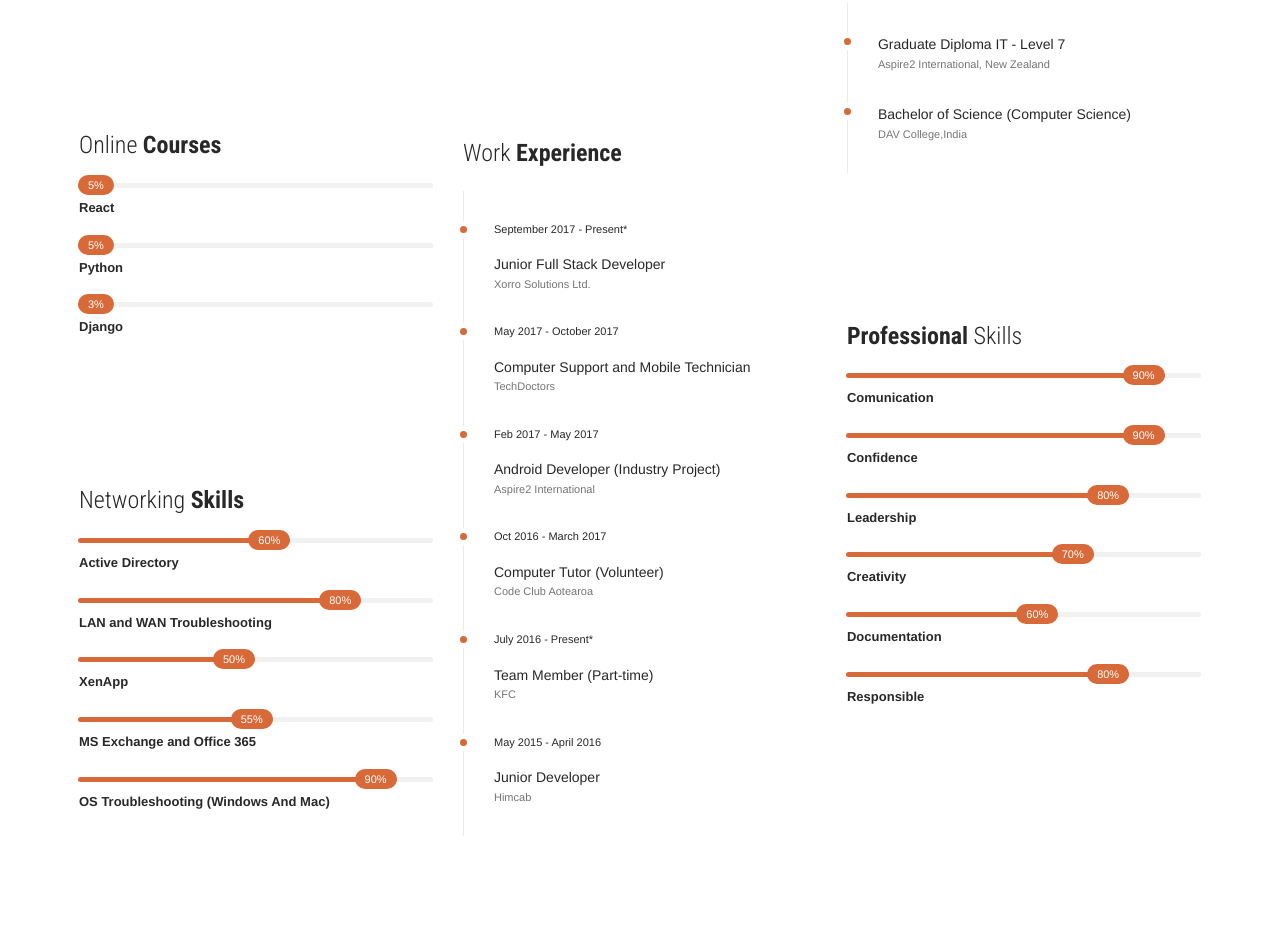
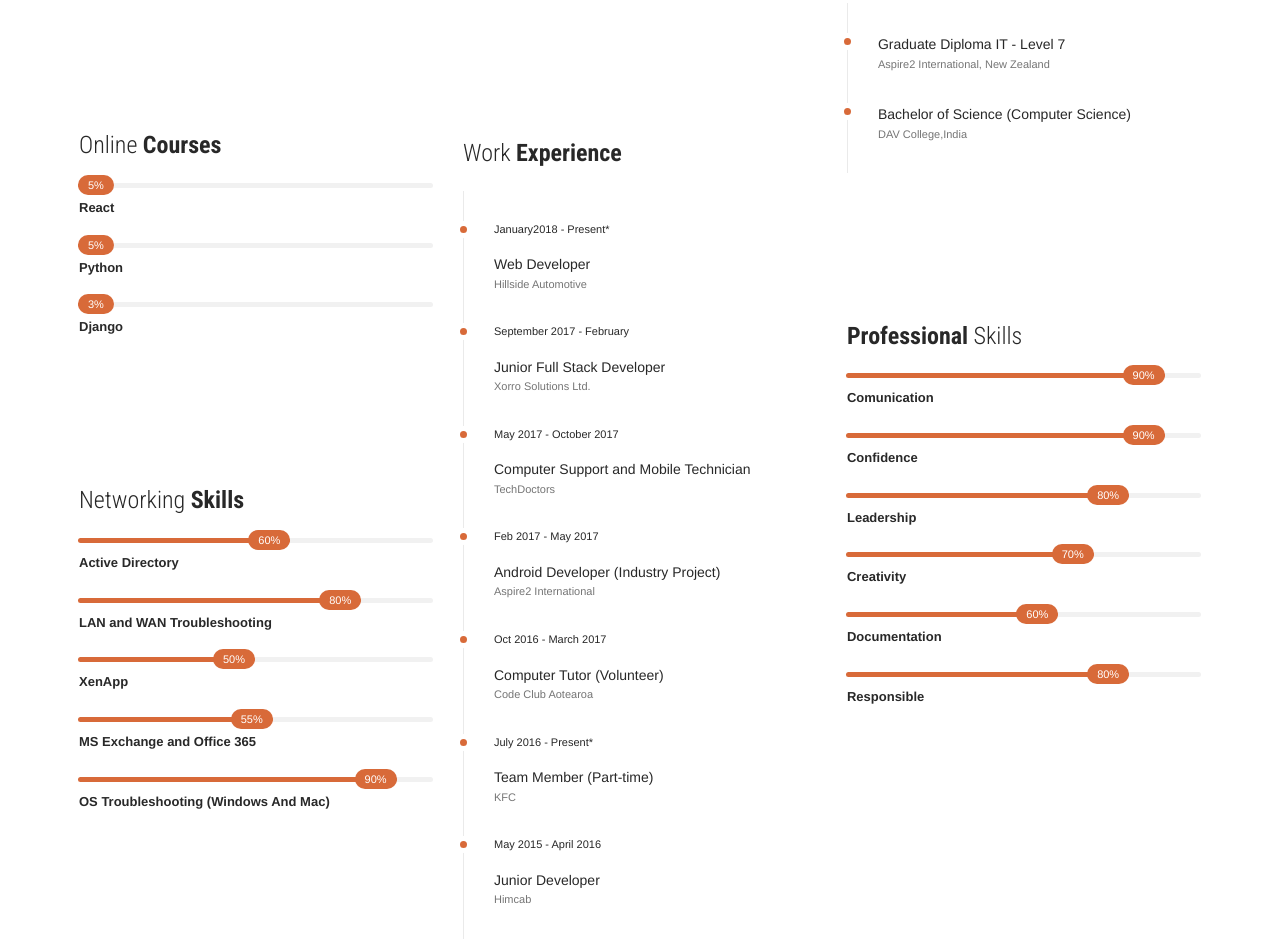
Before and after one commit to hsd6224/HarinderSDhillon, a plain HTML site: page index.html in a window 1280 px wide. Shown: the part 1745-2684 px from the top of the page. Drawn offline with Linux system fonts and the light colour scheme; some packages are replaced by stand-ins of ours.

Commit message:
add new files

```diff
--- a/index.html
+++ b/index.html
@@ -316,8 +316,13 @@
   							<h4>Work <strong>Experience</strong></h4>
   														<!-- <h5>2 Years 6 months</h5> -->
   							<div class="timeline">
+                                <div class="timeline-event te-primary">
+                      <span class="event-date"> January2018 - Present* </span>
+                      <span class="event-name"> Web Developer</span>
+                      <span class="event-description"> <a href="#" target="_blank"> Hillside Automotive </a></span>
+                  </div>
                   <div class="timeline-event te-primary">
-                      <span class="event-date"> September 2017 - Present* </span>
+                      <span class="event-date"> September 2017 - February </span>
                       <span class="event-name"> Junior Full Stack Developer</span>
                       <span class="event-description"> <a href="http://xorro.com/" target="_blank"> Xorro Solutions Ltd. </a></span>
                   </div>
```
Also changed, not shown: 1 other file.
